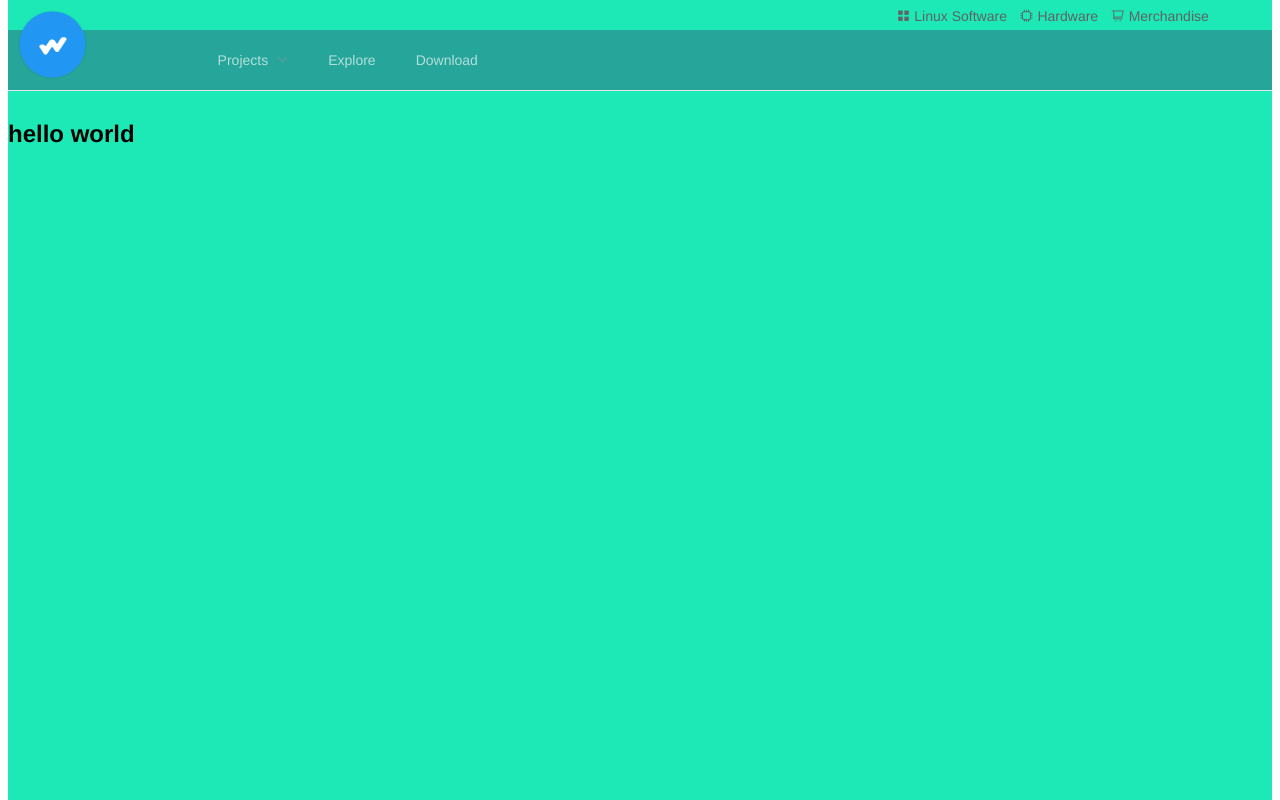
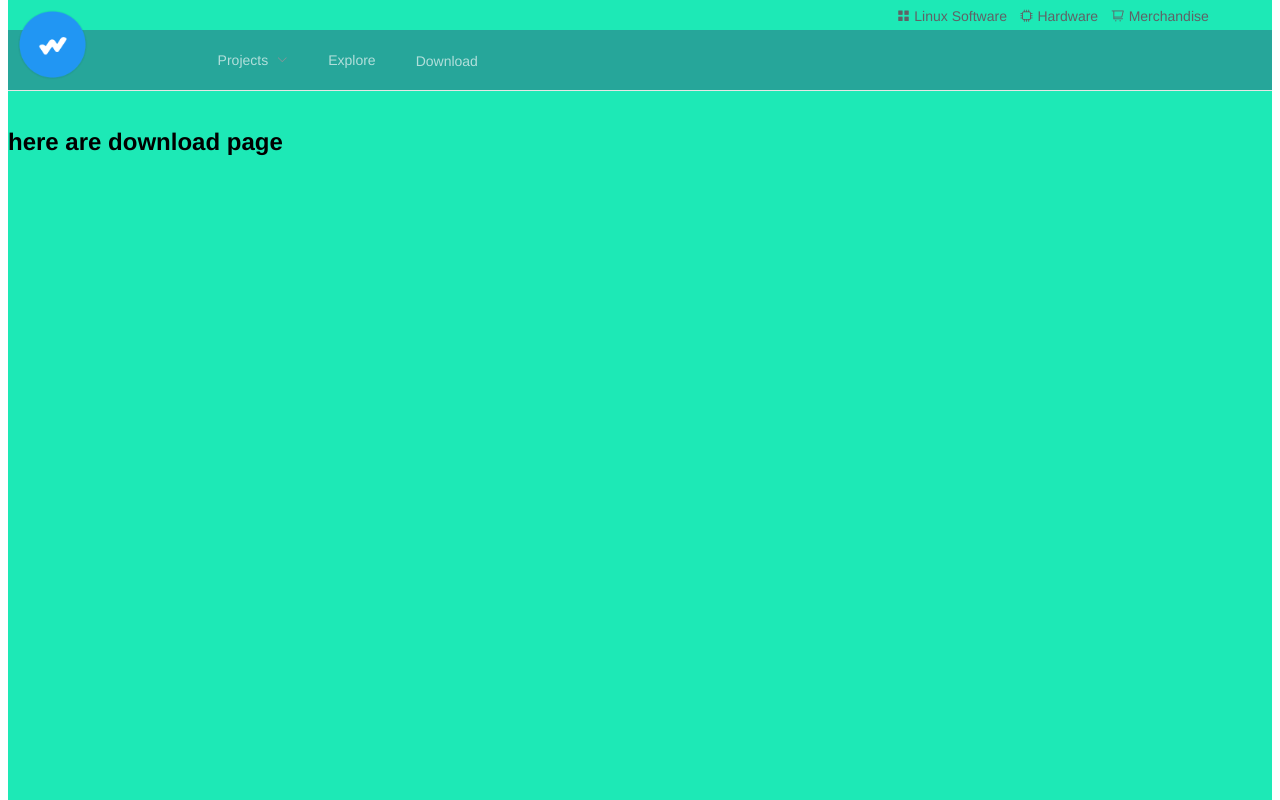
Before and after one commit to Funny1124/winds, a Vue app: page /#/downloadPage in a window 1280 px wide. Before the commit this address led to /#/homepage. Shown: the top 800 px of the page. Built offline with nearby package versions, Linux system fonts and the light colour scheme.

Commit message:
初步路由实现

```diff
--- a/package.json
+++ b/package.json
@@ -10,7 +10,8 @@
   "dependencies": {
     "core-js": "^3.8.3",
     "element-ui": "^2.15.10",
-    "vue": "^2.6.14"
+    "vue": "^2.6.14",
+    "vue-router": "^3.5.2"
   },
   "devDependencies": {
     "@babel/core": "^7.12.16",
--- a/src/App.vue
+++ b/src/App.vue
@@ -27,17 +27,14 @@
             <el-menu-item index="1-3">选项3</el-menu-item>
           </el-submenu>
           <el-menu-item index="2">Explore</el-menu-item>
-          <el-menu-item index="3">Download</el-menu-item>
+          <el-menu-item index="3"><router-link to="/downloadPage" style="text-decoration: none">Download</router-link></el-menu-item>
         </el-menu>
       </div>
-      <img class="logo" src="@/assets/logo.png" alt="">
-<!--      <div class="logo">-->
-<!--        <img  src="@/assets/logo.png" alt="">-->
-<!--      </div>-->
+      <router-link to="/homepage"><img class="logo" src="@/assets/logo.png" alt=""></router-link>
     </div>
 
     <div class="content">
-      <h2>hello world</h2>
+      <router-view style="padding-top: 100px"> </router-view>
     </div>
   </div>
 </template>
@@ -111,7 +108,4 @@ export default {
 .space {
   width: 1%;
 }
-h2{
-  padding-top: 100px;
-}
 </style>
--- /dev/null
+++ b/src/components/DownloadPage.vue
@@ -0,0 +1,17 @@
+<template>
+<div>
+  <h2>
+    here are download page
+  </h2>
+</div>
+</template>
+
+<script>
+export default {
+  name: "DownloadPage"
+}
+</script>
+
+<style scoped>
+
+</style>
--- /dev/null
+++ b/src/components/HomePage.vue
@@ -0,0 +1,17 @@
+<template>
+<div>
+  <h2>
+    here are home page
+  </h2>
+</div>
+</template>
+
+<script>
+export default {
+  name: "HomePage"
+}
+</script>
+
+<style scoped>
+
+</style>
--- a/src/main.js
+++ b/src/main.js
@@ -1,4 +1,5 @@
 import Vue from 'vue';
+import router from "@/router";
 import ElementUI from 'element-ui';
 import 'element-ui/lib/theme-chalk/index.css';
 import App from './App.vue';
@@ -8,4 +9,5 @@ Vue.config.productionTip = false
 
 new Vue({
   render: h => h(App),
+  router
 }).$mount('#app')
--- /dev/null
+++ b/src/router/index.js
@@ -0,0 +1,15 @@
+import Vue from "vue";
+import VueRouter from "vue-router";
+
+Vue.use(VueRouter)
+import HomePage from "@/components/HomePage";
+import DownloadPage from "@/components/DownloadPage";
+const router = new VueRouter({
+    routes:[
+        {path:"/" ,redirect:"/homepage"},
+        {path:"/homepage",component:HomePage},
+        {path:"/downloadPage",component:DownloadPage},
+    ]
+})
+
+export default router
```
Also changed, not shown: 1 other file (tests, documents, lock files or other folders).
